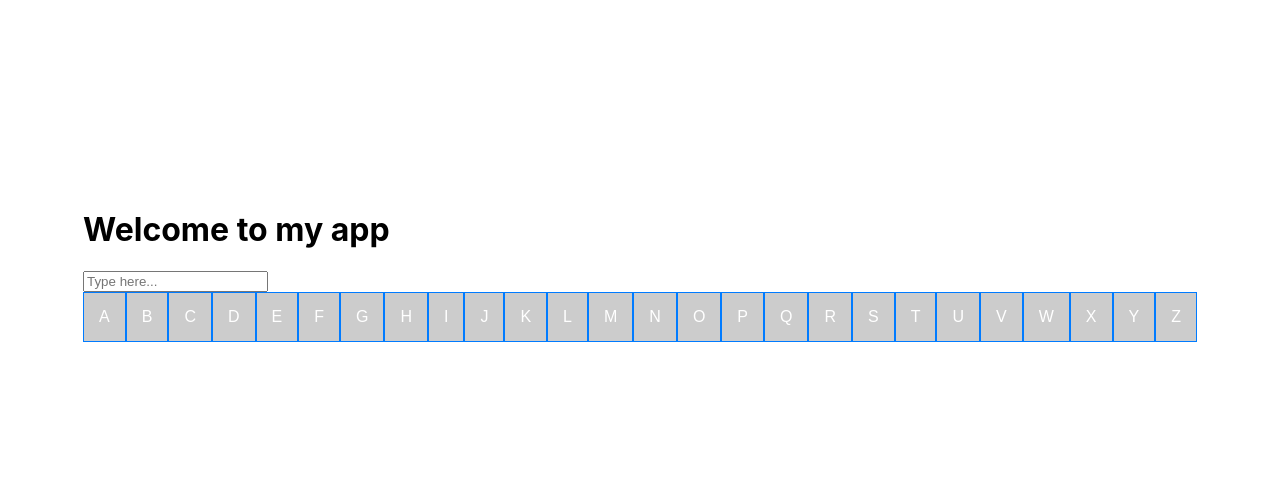
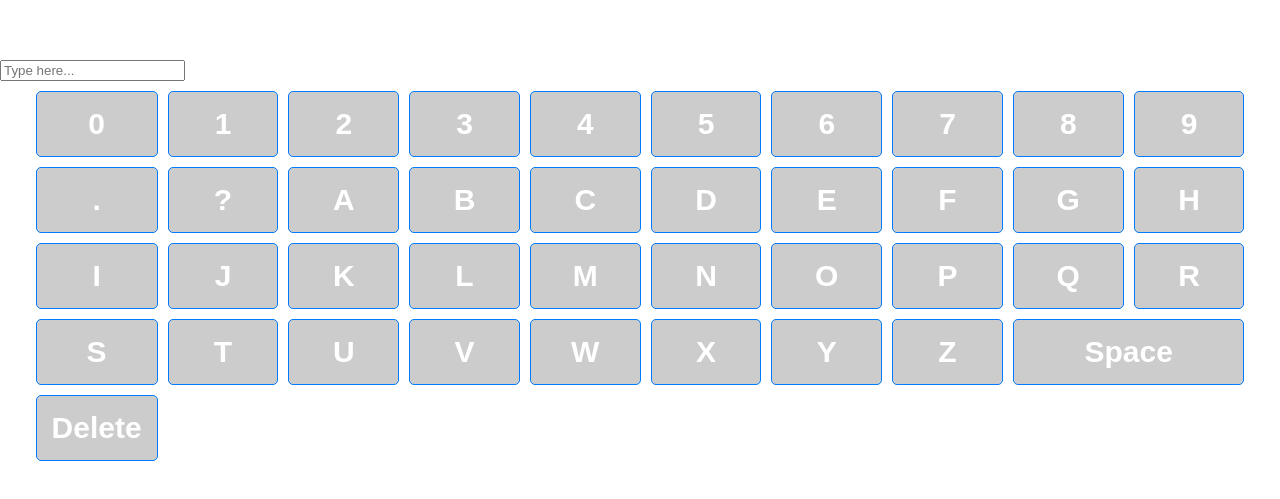
Before and after one commit to maddiecoco/AdaptiveVisionaries, a React (Create React App) app: page / in a window 1280 px wide. Shown: the part 135-634 px from the top of the page. Built offline with nearby package versions, Linux system fonts and the light colour scheme.

Commit message:
improve keyboard appearance

```diff
--- a/src/App.css
+++ b/src/App.css
@@ -44,22 +44,3 @@ body {
   align-items: center;
   height: 100vh;
 }
-
-.button-container {
-  display: flex;
-  width: 100%;
-}
-
-.my-button {
-  flex: 1; /* Each button takes equal width */
-  padding: 15px;
-  border: 1px solid #007bff;
-  background-color: #ccc; /* Example background color */
-  color: white;
-  font-size: 16px;
-  cursor: pointer;
-}
-
-.my-button:hover {
-  background-color: #0056b3; /* Darker shade on hover */
-}
--- a/src/App.js
+++ b/src/App.js
@@ -1,13 +1,12 @@
 import './App.css';
 import React, { useState } from 'react';
-import MyButton from './components/MyButton'; // Import MyButton
+import MyButton from './components/Button/MyButton'; // Import MyButton
 
 function App() {
   const [inputValue, setInputValue] = useState('');
 
   return (
     <div>
-      <h1>Welcome to my app</h1>
       <MyButton inputValue={inputValue} setInputValue={setInputValue} /> {/* Pass props */}
     </div>
   );
--- /dev/null
+++ b/src/components/Button/MyButton.css
@@ -0,0 +1,30 @@
+.button-container {
+    display: grid;
+    grid-template-columns: repeat(10, 1fr); /* 10 buttons per row */
+    gap: 10px; /* Space between buttons */
+    padding: 10px; /* Padding around the button container */
+    margin-left: 2%;
+    margin-right: 2%;
+  }
+
+  .my-button {
+    padding: 15px; /* Adjust padding for larger buttons */
+    border: 1px solid #007bff;
+    background-color: #ccc; /* Example background color */
+    color: white;
+    font-size: 30px; /* Adjust font size as needed */
+    cursor: pointer;
+    border-radius: 5px; /* Rounded corners for buttons */
+    transition: background-color 0.3s; /* Smooth transition for hover effect */
+    font-weight: bold;
+  }
+
+  .my-button:hover {
+    background-color: #0056b3; /* Darker shade on hover */
+  }
+
+  /* Wider space button */
+.space-button {
+    grid-column: span 2; /* Make the space button span two columns */
+    font-weight: bold;
+  }
--- /dev/null
+++ b/src/components/Button/MyButton.js
@@ -0,0 +1,72 @@
+import React from 'react';
+import './MyButton.css'
+
+function MyButton({ inputValue, setInputValue }) {
+  const handleButtonClick = (char) => {
+    setInputValue((prev) => prev + char); // Append the clicked letter to the input value
+  };
+
+  const handleDelete = () => {
+    setInputValue((prev) => prev.slice(0, -1)); // Remove the last character from the input value
+  };
+
+  // Create an array of numbers, punctuation, and letters
+  const numbers = Array.from({ length: 10 }, (_, index) => index.toString());
+  const alphabet = Array.from({ length: 26 }, (_, index) => String.fromCharCode(65 + index));
+  const punctuation = ['.', '?'];
+
+  return (
+    <div>
+      <input
+        type="text"
+        value={inputValue}
+        readOnly // Prevent user from typing manually
+        placeholder="Type here..."
+      />
+      <div className="button-container">
+        {/* Numbers 0-9 */}
+        {numbers.map((num) => (
+          <button
+            key={num}
+            className="my-button"
+            onClick={() => handleButtonClick(num)}
+          >
+            {num}
+          </button>
+        ))}
+
+        {/* Punctuation buttons */}
+        {punctuation.map((punct) => (
+          <button
+            key={punct}
+            className="my-button"
+            onClick={() => handleButtonClick(punct)}
+          >
+            {punct}
+          </button>
+        ))}
+
+        {/* Alphabet A-Z */}
+        {alphabet.map((char) => (
+          <button
+            key={char}
+            className="my-button"
+            onClick={() => handleButtonClick(char)}
+          >
+            {char}
+          </button>
+        ))}
+        {/* Wider Space Button */}
+        <button className="my-button space-button" onClick={() => handleButtonClick(' ')}>Space</button>
+
+        {/* Delete Button */}
+        <button className="my-button" onClick={handleDelete}>
+          Delete
+        </button>
+
+      </div>
+    </div>
+  );
+}
+
+export default MyButton;
--- a/src/components/MyButton.js
+++ /dev/null
@@ -1,34 +0,0 @@
-import React from 'react';
-
-function MyButton({ inputValue, setInputValue }) {
-  const handleButtonClick = (char) => {
-    setInputValue((prev) => prev + char); // Append the clicked letter to the input value
-  };
-
-  // Create an array of letters A-Z
-  const alphabet = Array.from({ length: 26 }, (_, index) => String.fromCharCode(65 + index));
-
-  return (
-    <div>
-      <input
-        type="text"
-        value={inputValue}
-        readOnly // Prevent user from typing manually
-        placeholder="Type here..."
-      />
-      <div className="button-container">
-        {alphabet.map((char, index) => (
-          <button
-            key={index}
-            className="my-button"
-            onClick={() => handleButtonClick(char)}
-          >
-            {char}
-          </button>
-        ))}
-      </div>
-    </div>
-  );
-}
-
-export default MyButton;
```
